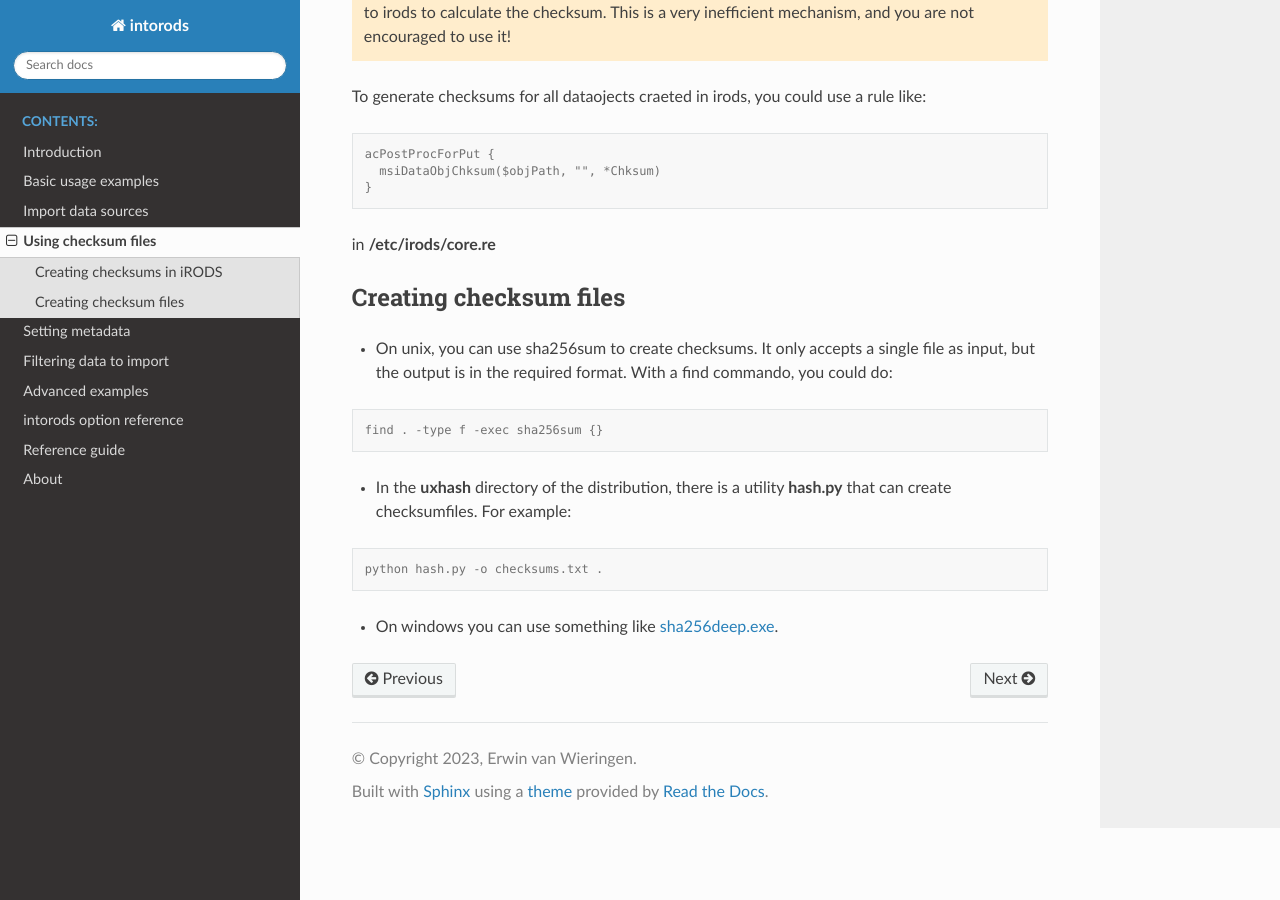
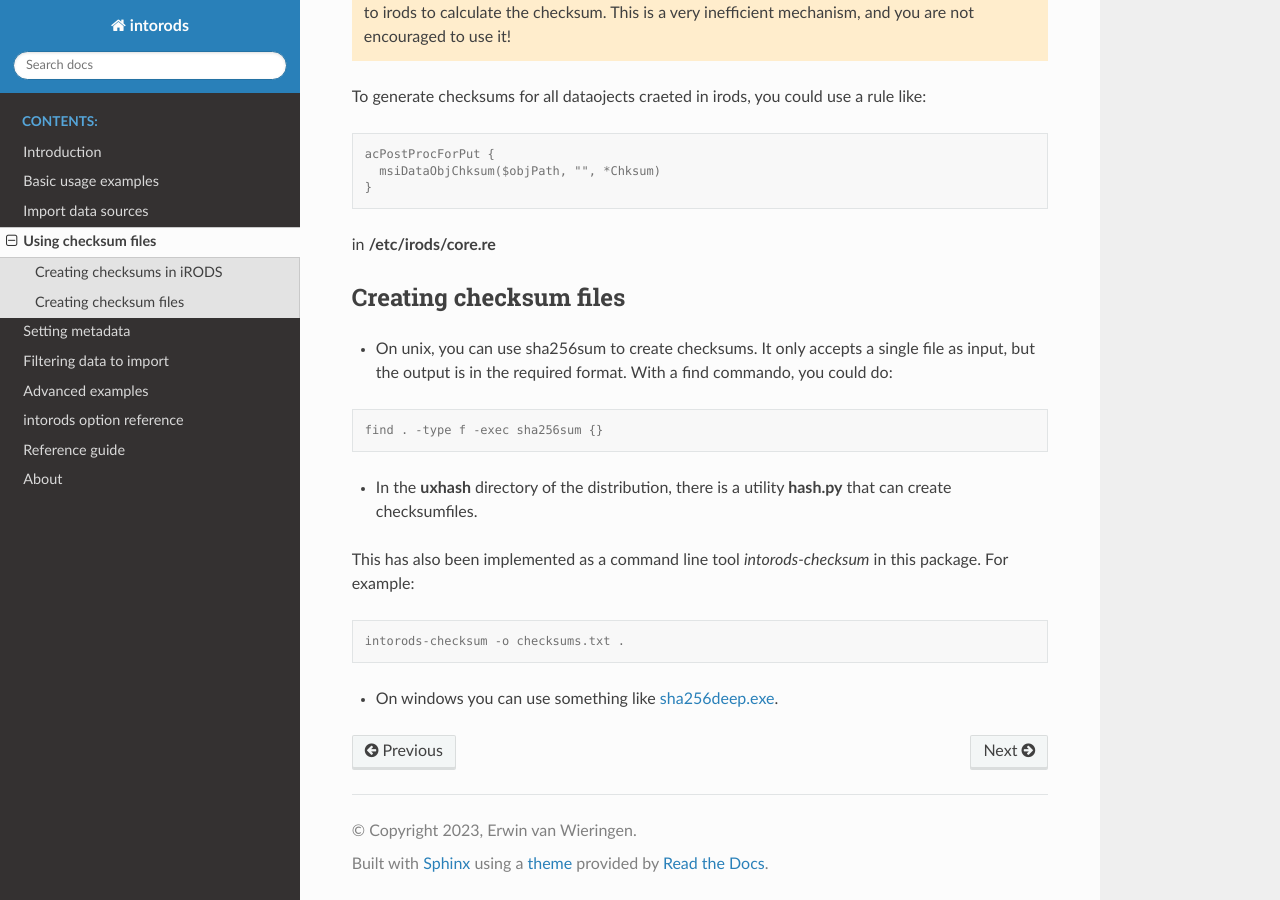
Before and after one commit to rivm-syso/intorods, a Sphinx documentation site: the page built from docs/source/checksumfiles.rst, in a window 1280 px wide and 900 px high, scrolled down 870 px. Built offline with Sphinx 7.4.7 and the Read the Docs theme 2.0.0, drawn with Linux system fonts in a browser that asks for light colours.

Commit message:
update docs

```diff
--- a/docs/source/checksumfiles.rst
+++ b/docs/source/checksumfiles.rst
@@ -55,10 +55,11 @@ Creating checksum files
 
   find . -type f -exec sha256sum {}
 
-* In the **uxhash** directory of the distribution, there is a utility **hash.py** that can create checksumfiles. For example:
+* In the **uxhash** directory of the distribution, there is a utility **hash.py** that can create checksumfiles.
+This has also been implemented as a command line tool `intorods-checksum` in this package. For example:
 
 .. code-block:: console
 
-    python hash.py -o checksums.txt .
+    intorods-checksum -o checksums.txt .
 
 * On windows you can use something like `sha256deep.exe <https://md5deep.sourceforge.net/>`_.
```
